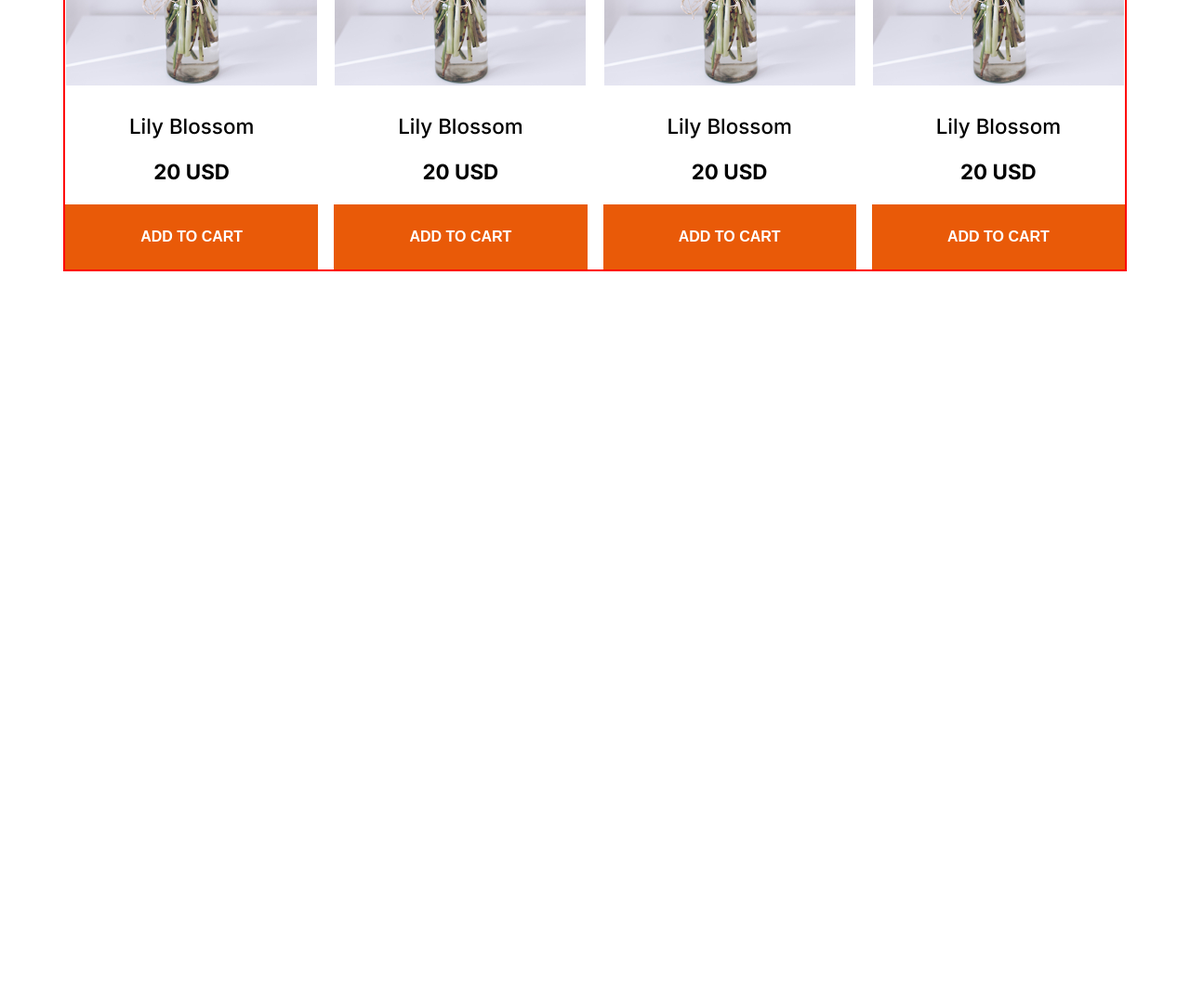
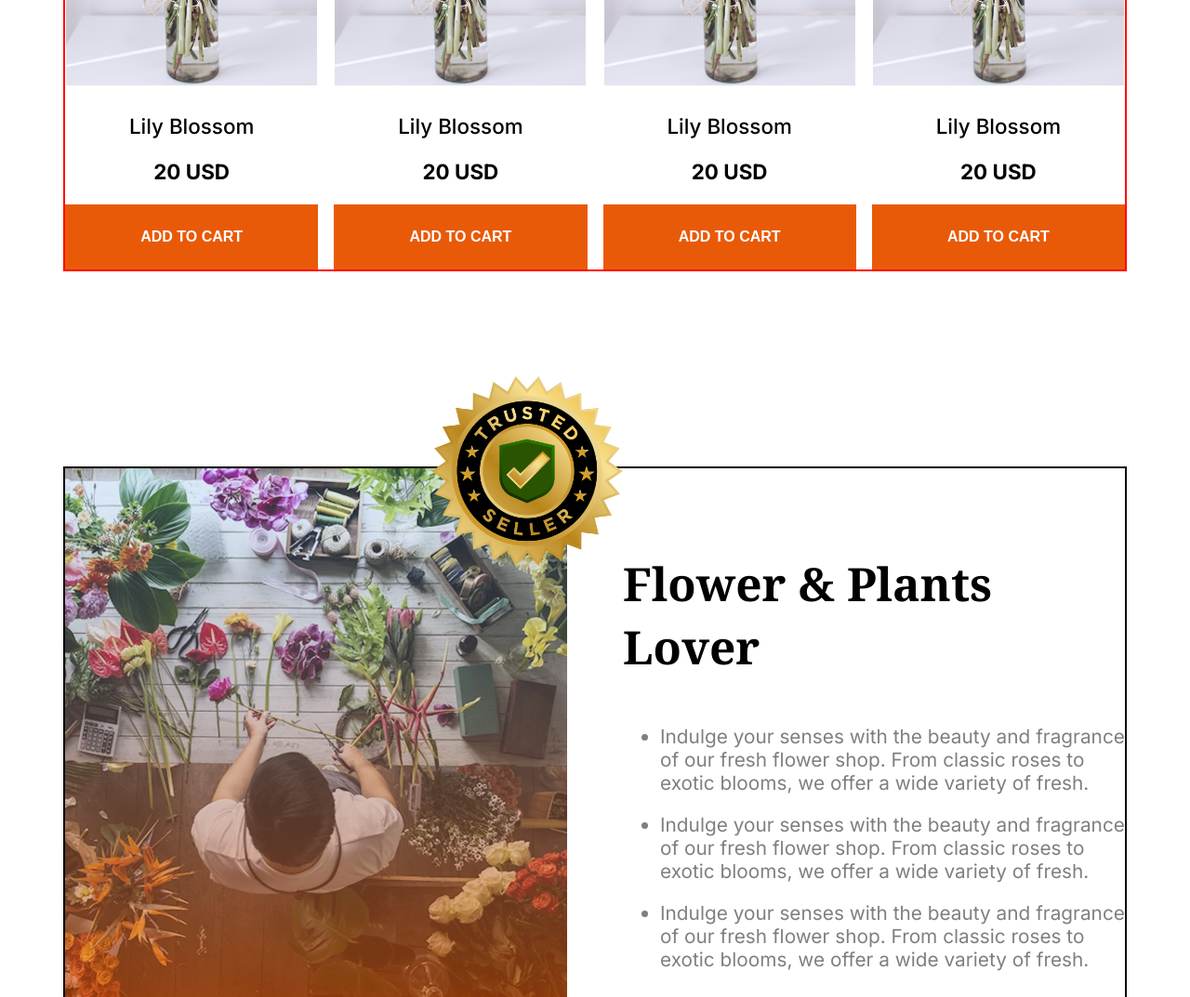
Before and after one commit to Sadman-Sakib-AIUB/flower-shop, a plain HTML site: page index.html in a window 1280 px wide. Shown: the part 1727-2800 px from the top of the page at 93% size. Before the commit the page ends 2027 px from the top, so only its background shows below. Drawn offline with Linux system fonts and the light colour scheme.

Commit message:
Added Flower Lover Section + Responsive

```diff
--- a/index.html
+++ b/index.html
@@ -102,6 +102,23 @@
 
         </section>
 
+        <!------------------------------------------ Flower Lover Section ----------------------->
+        <section class="flower-lover-container">
+            <div class="flower-lover-img-container">
+                <img class="flower-lover-img" src="assets/flower-store.png" alt="">
+                <img class="badge" src="assets/trusted-badge.png" alt="">
+            </div>
+            <div>
+                <h3 class="flower-lover-title noto-serif">Flower & Plants Lover</h3>
+                <ul>
+                    <li class="flower-lover-description inter">Indulge your senses with the beauty and fragrance of our fresh flower shop. From classic roses to exotic blooms, we offer a wide variety of fresh.</li>
+
+                    <li class="flower-lover-description inter">Indulge your senses with the beauty and fragrance of our fresh flower shop. From classic roses to exotic blooms, we offer a wide variety of fresh.</li>
+
+                    <li class="flower-lover-description inter">Indulge your senses with the beauty and fragrance of our fresh flower shop. From classic roses to exotic blooms, we offer a wide variety of fresh.</li>
+                </ul>
+            </div>
+        </section>
     </main>
     <footer>
 
--- a/styles/style.css
+++ b/styles/style.css
@@ -107,6 +107,7 @@
     height: auto;
     margin: 0px auto;
     border: 2px solid red;
+    margin-bottom: 210px;
 }
 .our-plants{
     text-align: center;
@@ -145,6 +146,41 @@
     font-weight: 700;
 }
 
+/*---------------------------------------- Flower Lover Container ------------------------------*/
+
+.flower-lover-container{
+    max-width: 1140px;
+    margin: 0px auto;
+    border: 2px solid black;
+    display: flex;
+    justify-content: center;
+    align-items: center;
+    gap: 60px;
+}
+
+.flower-lover-title{
+    font-size: 3.1rem;
+    font-weight: 700;
+}
+
+.flower-lover-description{
+    color: rgba(0, 0, 0, 0.5);
+    font-size: 1.3rem;
+    font-weight: 400;
+    margin-bottom: 20px;
+}
+
+.flower-lover-img-container{
+    position: relative;
+}
+
+.badge{
+    width: 286px;
+    height: 286px;
+    position: absolute;
+    top: -140px;
+    right: -100px;
+}
 
 
 
@@ -163,7 +199,7 @@
 
 
 
-/*------------------------------------------------- Responsive for Mobile ----------------------------*/
+/*------------------------------------------- Responsive for Mobile ----------------------------*/
 @media screen and (max-width:576px) {
 
     /*--------------------------------- Navbar ---------------------------------  */
@@ -197,6 +233,9 @@
 
     /*------------------------------------- Our Plants ----------------------------------*/
 
+    .our-plants-container{
+        margin-bottom: 120px;
+    }
     .our-plants-description{
         margin: 0px;
     }
@@ -217,4 +256,22 @@
         padding: 26px 20px 26px 20px;
     }
 
+    /* ---------------------------------------- Flower Lover ------------------------------------ */
+
+    .flower-lover-container{
+        flex-direction: column;
+        gap: 0px;
+    }
+
+    .flower-lover-title{
+        margin: 0px;
+    }
+    .badge{
+        display: none;
+    }
+
+    .flower-lover-img{
+        width: 100%;
+    }
+
 }
```
